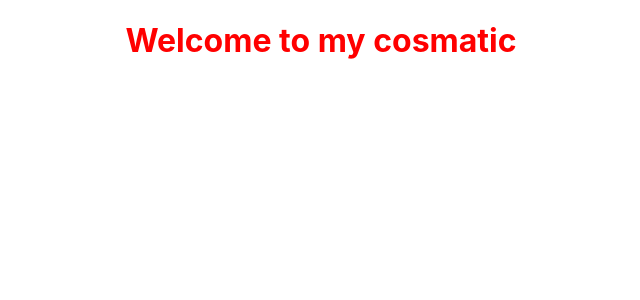
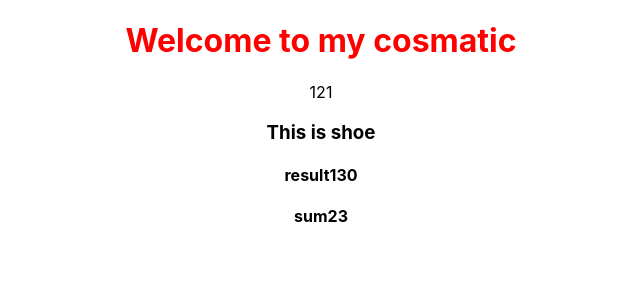
Before and after one commit to anamerasul/React-storage-and-Handler, a React (Create React App) app in the folder react-storage-and-handler/: page / in a window 1280 px wide. Shown: the top 300 px of the page, without its empty margins (319-959 px from the left). Built offline with nearby package versions, Linux system fonts and the light colour scheme.

Commit message:
Modules, import default, relative path

```diff
--- a/react-storage-and-handler/src/App.js
+++ b/react-storage-and-handler/src/App.js
@@ -1,11 +1,13 @@
 // import logo from './logo.svg';
 import './App.css';
 import Cosmatic from './Components/Cosmatic/Cosmatic';
+import Shoes from './Components/Shoes/Shoes';
 
 function App() {
   return (
     <div className="App">
     <Cosmatic></Cosmatic>
+    <Shoes></Shoes>
     </div>
   );
 }
--- a/react-storage-and-handler/src/Components/Cosmatic/Cosmatic.jsx
+++ b/react-storage-and-handler/src/Components/Cosmatic/Cosmatic.jsx
@@ -1,9 +1,16 @@
 import React from 'react';
+import { add } from '../Utlities/calculate';
+
 import './Cosmatic.css'
+// import {add} f
 const Cosmatic = () => {
+    const first=55;
+    const second=66;
+    const total = add(first,second)
     return (
         <div>
             <h1>Welcome to my cosmatic</h1>
+            <p>{total}</p>
         </div>
     );
 };
--- /dev/null
+++ b/react-storage-and-handler/src/Components/Shoes/Shoes.js
@@ -0,0 +1,19 @@
+import React from 'react';
+import { add, multiply } from '../Utlities/calculate';
+
+const Shoes = () => {
+
+    const first=13;
+    const second=10;
+    const result=multiply(first,second)
+    const sum=add(first,second)
+    return (
+        <div>
+            <h3>This is shoe</h3>
+            <h4>result{result}</h4>
+            <h4>sum{sum}</h4>
+        </div>
+    );
+};
+
+export default Shoes;
--- /dev/null
+++ b/react-storage-and-handler/src/Components/Utlities/calculate.js
@@ -0,0 +1,12 @@
+const add= (first,second)=>{
+
+    return first+second
+}
+
+const multiply = (first,second)=>{
+    return first*second;
+}
+
+export {add,multiply}
+
+// export default add;
```
Also changed, not shown: react-storage-and-handler/src/Components/Shoes/Shoes.css (added).
